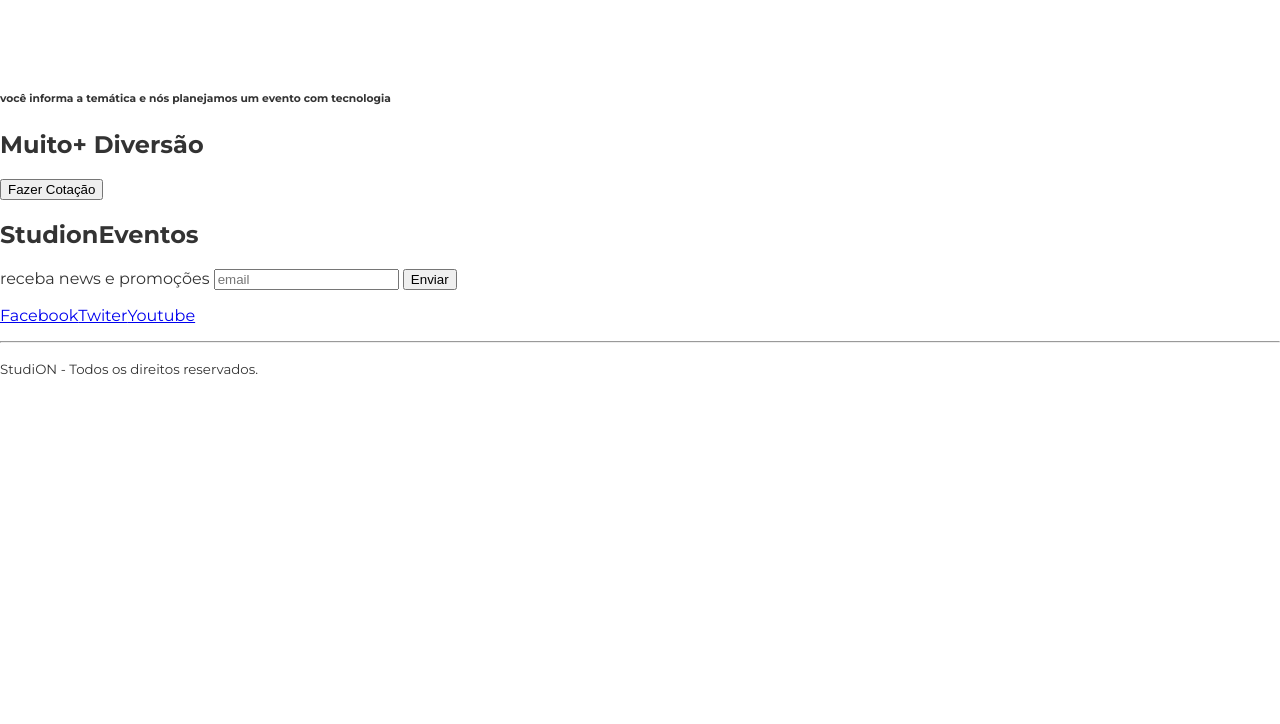
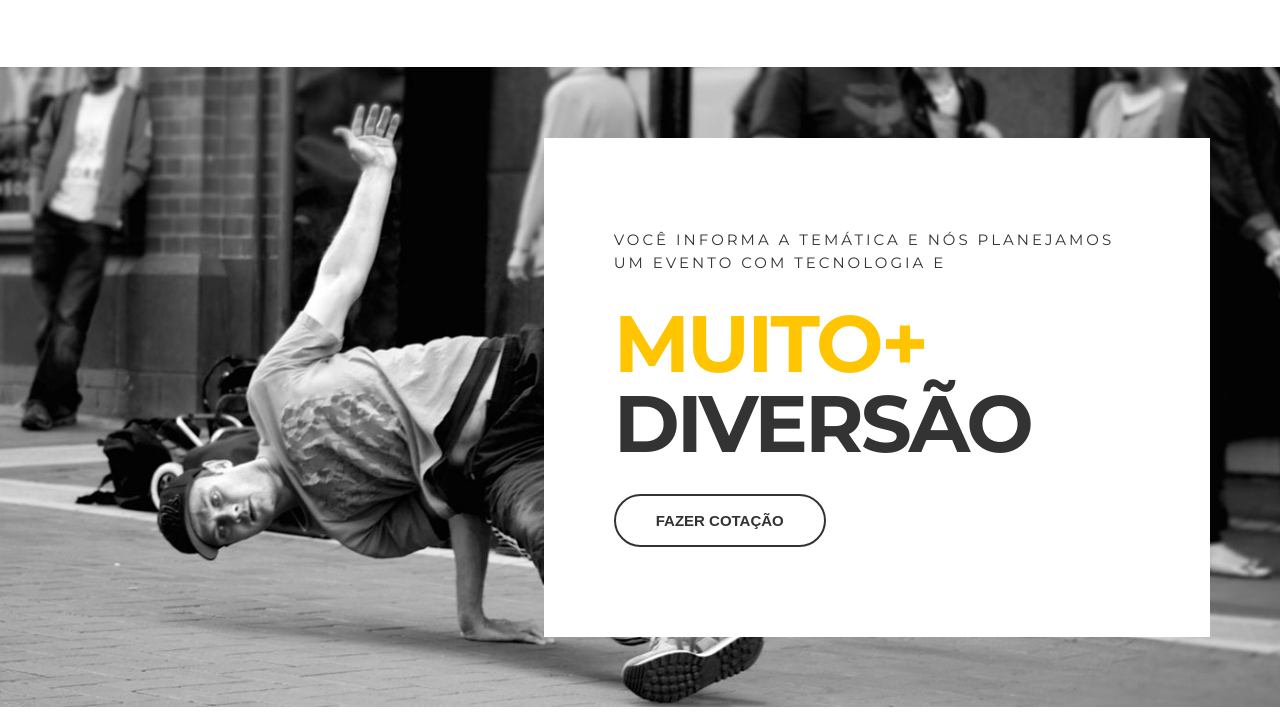
Before and after one commit to nynoaraujo/minha-pagina, a website: page index.html in a window 1280 px wide. Shown: the part 1560-2284 px from the top of the page. Before the commit the page ends 1954 px from the top, so only its background shows below. Drawn offline with Linux system fonts and the light colour scheme.

Commit message:
feat(image): implemented image 3

```diff
--- a/index.html
+++ b/index.html
@@ -100,13 +100,15 @@
         </div>
         </section>
 
-        <section>
-            <div>
-                <h6>
-                    você informa a temática e nós planejamos um evento com tecnologia
-                </h6>
-                <h2><span>Muito+ </span>Diversão</h2>
-                <button>Fazer Cotação</button>
+        <section class="quote">
+            <div class="container quote__container">
+                <div class="quote__copy">
+                    <h6>
+                        VOCÊ INFORMA A TEMÁTICA E NÓS PLANEJAMOS UM EVENTO COM TECNOLOGIA E
+                    </h6>
+                    <h2><span class="copy--primary">Muito+ </span>Diversão</h2>
+                    <button class="btn btn--quote">Fazer Cotação</button>
+               </div>
             </div>
         </section>
 
--- a/style.css
+++ b/style.css
@@ -209,3 +209,50 @@ font-size: 1.25rem;
 color: var(--color-copy);
 background: unset;
 }
+
+.quote {
+  background-image: url(./images/parallax.jpg);
+  background-attachment: fixed;
+  background-repeat: no-repeat;
+  background-size: cover;
+  background-position: center;
+}
+
+.quote__container {
+display: grid;
+align-items: center;
+justify-items: end;
+min-height: 80vh;
+}
+
+.quote__copy {
+  background-color: #fff;
+  padding: 5.625rem 4.375rem;
+}
+.quote__copy h6 {
+  font-size: .9375rem;
+  font-weight: 400;
+  letter-spacing: .1875rem;
+  line-height: 1.4375rem;
+  max-width: 53ch;
+  text-transform: uppercase;
+  margin: 0;
+}
+
+.quote__copy h2 {
+  font-size: 5rem;
+  line-height: 5rem;
+  text-transform: uppercase;
+  letter-spacing: -.1875rem;
+  margin: 1.875rem 0;
+}
+
+.quote__copy h2 span {
+  display: block;
+}
+
+.btn--quote {
+  color: var(--color-copy);
+  border-color: var(--color-copy);
+  background: unset;
+}
```
